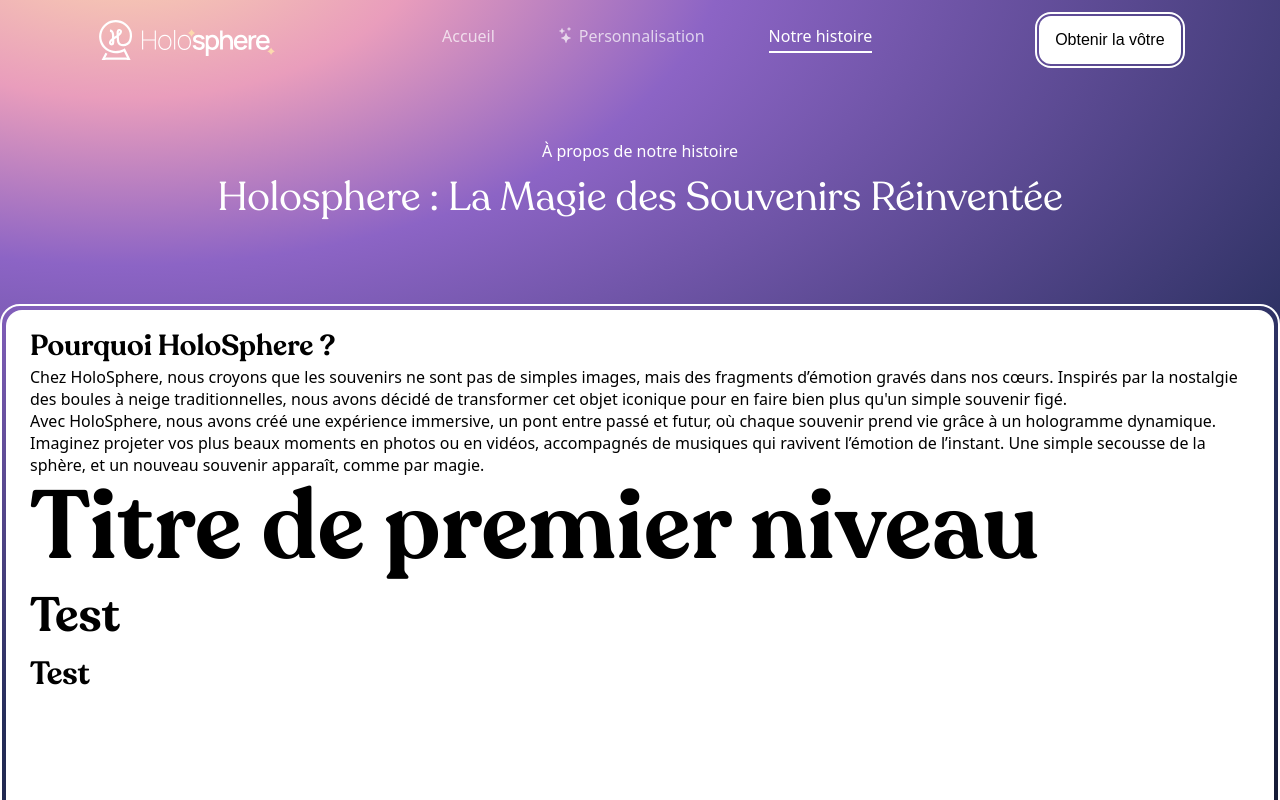
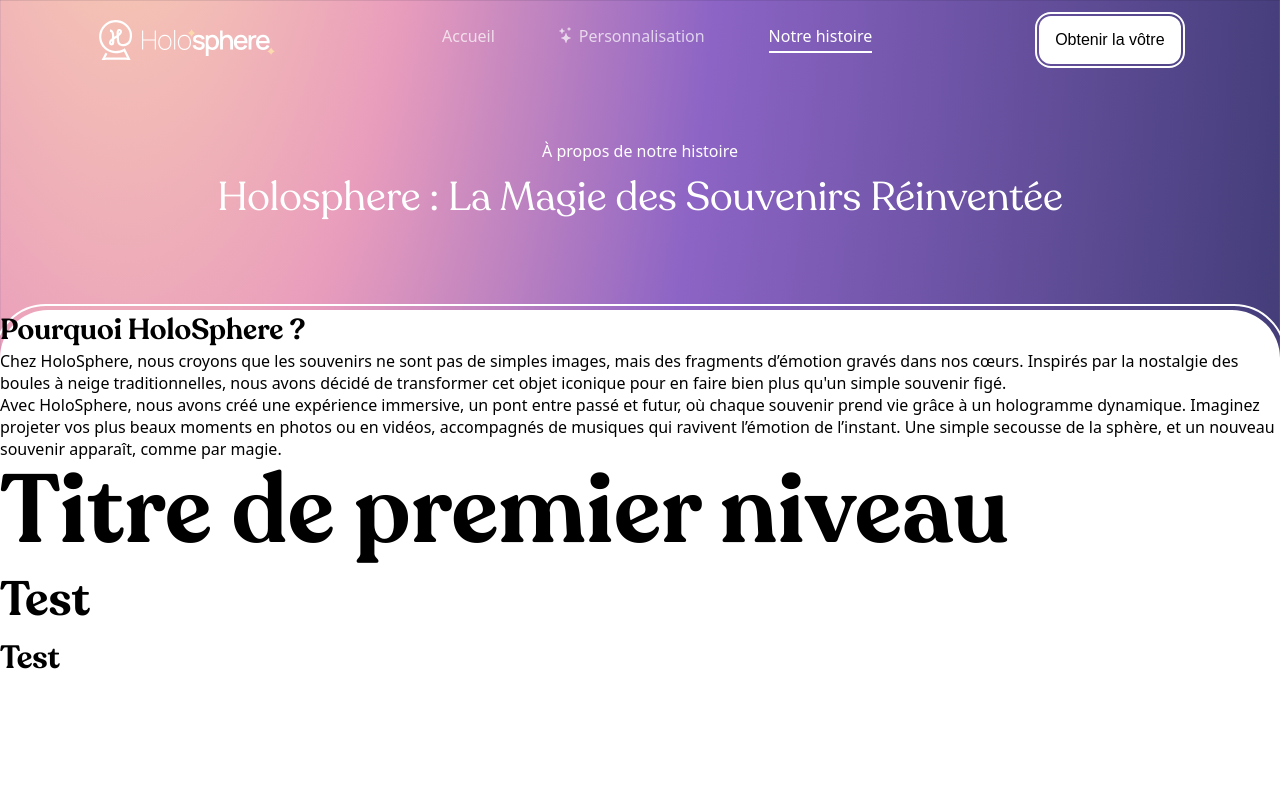
Before and after one commit to fryxeel/holosphere, a Next.js app: page /story in a window 1280 px wide. Shown: the top 800 px of the page. Built offline with nearby package versions, Linux system fonts and the light colour scheme.

Commit message:
Editing FondBlanc but it isnt working

```diff
--- a/src/app/personnalisation/page.jsx
+++ b/src/app/personnalisation/page.jsx
@@ -8,7 +8,7 @@
 import CaptureScene from '../../components/snowglobe/CaptureScene'
 import { TextureLoader } from 'three'
 import { Environment } from '@react-three/drei'
-import FondBlanc from '../../components/FondBlanc.jsx'
+import FondBlanc from '../../components/FondBlanc'
 import MaterialSelector from '@/components/snowglobe/TextureSocle'
 import MusicAmbience from '@/components/snowglobe/MusicAmbience'
 import ImageSphere from '@/components/snowglobe/imageSphere'
--- a/src/components/FondBlanc.jsx
+++ /dev/null
@@ -1,19 +0,0 @@
-import React from 'react'
-import clsx from 'clsx'
-
-const FondBlanc = ({ children, className }) => {
-    return (
-        <div
-            className={clsx(
-                'rounded-[20px] border-white border-2 p-1',
-                className
-            )}
-        >
-            <div className="bg-white rounded-2xl h-full py-4 px-6">
-                {children}
-            </div>
-        </div>
-    )
-}
-
-export default FondBlanc
--- /dev/null
+++ b/src/components/FondBlanc/index.jsx
@@ -0,0 +1,14 @@
+import React from 'react'
+import './styles.css'
+
+const FondBlanc = ({ children, className }) => {
+    return (
+        <section className="containerFB">
+            <div className="fondBlancWrapper">
+                <div className={'fondBlanc ' + className}>{children}</div>
+            </div>
+        </section>
+    )
+}
+
+export default FondBlanc
--- /dev/null
+++ b/src/components/FondBlanc/styles.css
@@ -0,0 +1,28 @@
+.containerFB {
+    display: flex;
+    justify-content: center;
+    align-items: center;
+    width: 100vw;
+}
+
+.fondBlancWrapper {
+    display: flex;
+    width: calc(100vw + 12px);
+    max-width: 1800px;
+    height: 4904px;
+    padding: 4px;
+    flex-direction: column;
+    align-items: flex-start;
+    gap: 10px;
+    flex-shrink: 0;
+
+    border-radius: 52px;
+    border: 2px solid #fff;
+}
+
+.fondBlanc {
+    flex: 1 0 0;
+    align-self: stretch;
+    border-radius: 48px;
+    background: #fff;
+}
```
